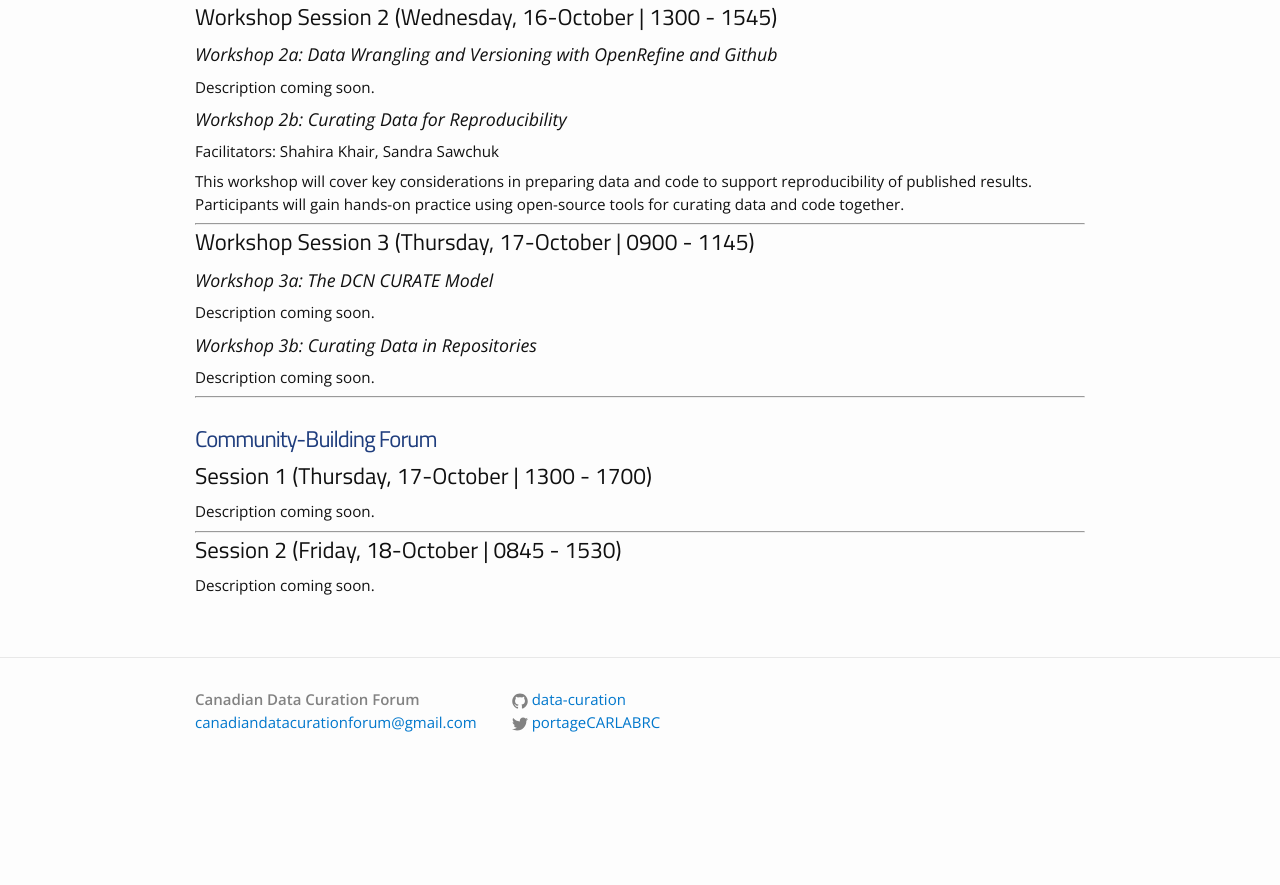
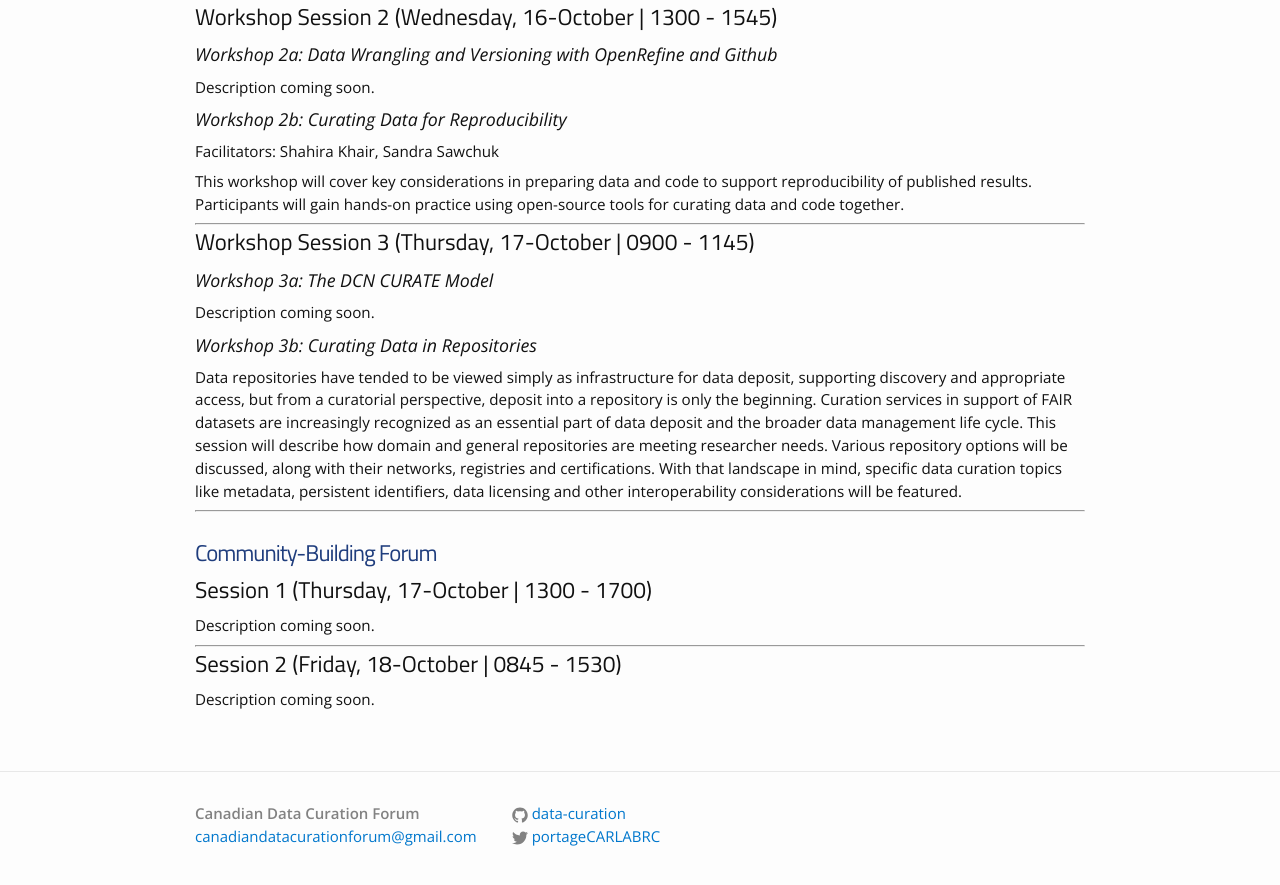
Before and after one commit to data-curation/data-curation.github.io, a Jekyll site: the page built from program.md, in a window 1280 px wide and 900 px high, scrolled down 618 px. Shown: the top 885 px of the window. Built offline with Jekyll 4.4.1, drawn with Linux system fonts in a browser that asks for light colours; before the commit the page ends 1404 px from its top, so only the background shows below that.

Commit message:
Update program.md

```diff
--- a/program.md
+++ b/program.md
@@ -39,7 +39,7 @@ This workshop will cover key considerations in preparing data and code to suppor
 Description coming soon.
 
 ### Workshop 3b: Curating Data in Repositories
-Description coming soon.
+Data repositories have tended to be viewed simply as infrastructure for data deposit, supporting discovery and appropriate access, but from a curatorial perspective, deposit into a repository is only the beginning. Curation services in support of FAIR datasets are increasingly recognized as an essential part of data deposit and the broader data management life cycle. This session will describe how domain and general repositories are meeting researcher needs. Various repository options will be discussed, along with their networks, registries and certifications. With that landscape in mind, specific data curation topics like metadata, persistent identifiers, data licensing and other interoperability considerations will be featured.
 
 ---
 <br />
```
